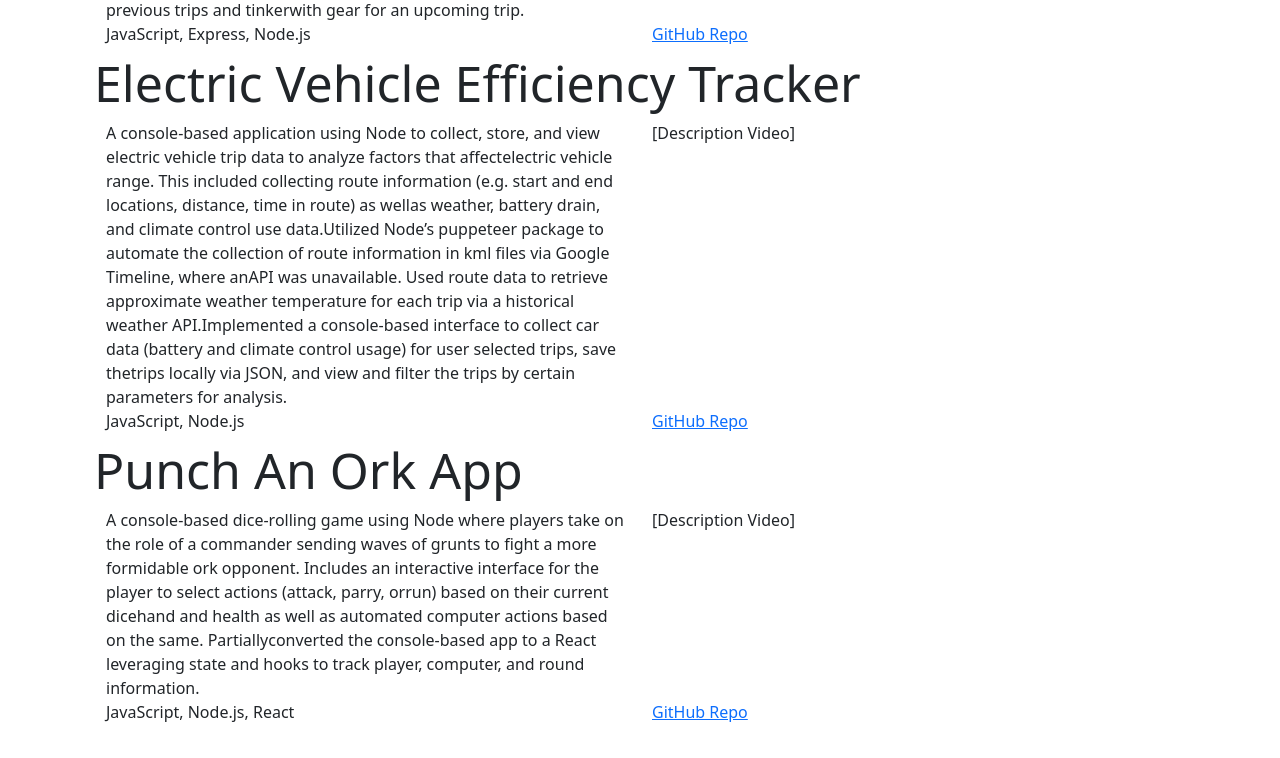
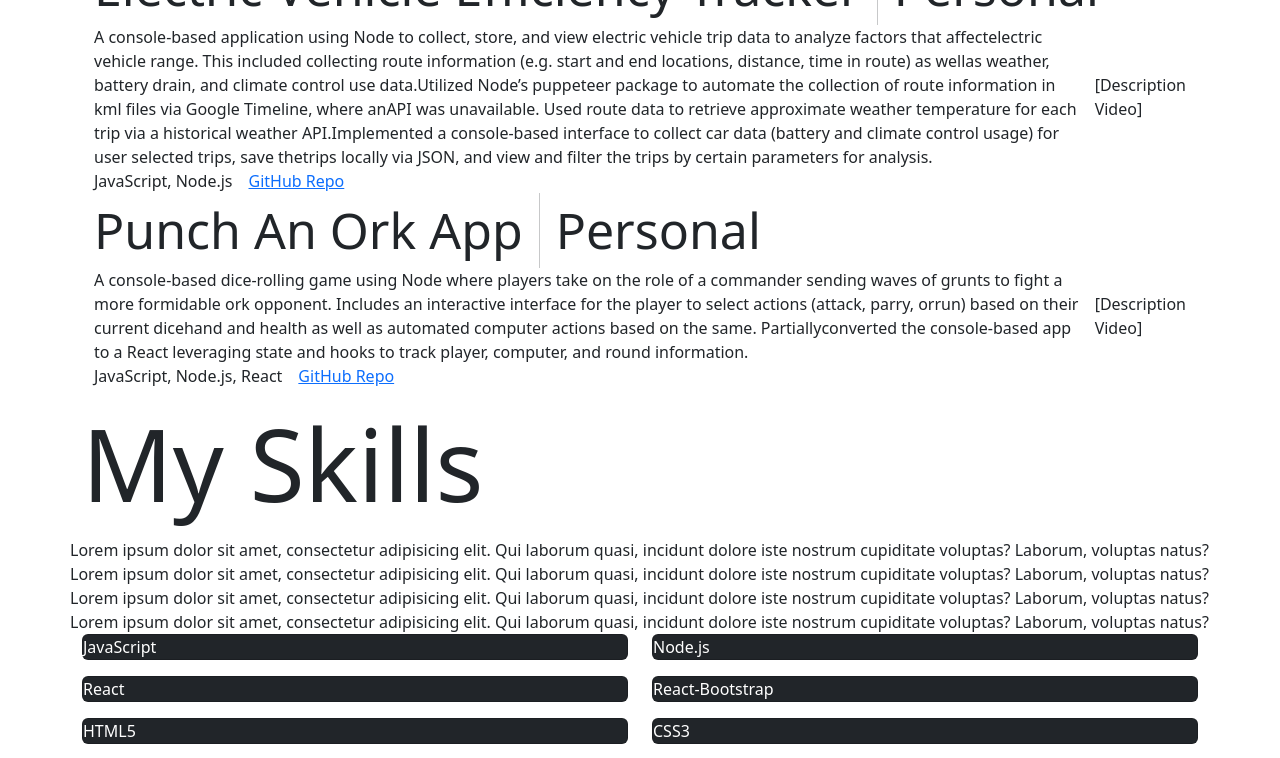
Before and after one commit to alexsimon7/portfolio-website, a React (Create React App) app: page / in a window 1280 px wide. Shown: the part 1120-1878 px from the top of the page. Built offline with nearby package versions, Linux system fonts and the light colour scheme.

Commit message:
added some Stacks, built skills page

```diff
--- a/src/App.js
+++ b/src/App.js
@@ -1,7 +1,7 @@
 import React from 'react';
 import NavBar from './components/NavBar';
 import About from './components/About/About';
-import Projects from './components/Projects/Projects';
+import Projects from './components/Projects';
 import Skills from './components/Skills';
 import Links from './components/Links';
 import Contact from './components/Contact/Contact';
--- a/src/components/About/About.js
+++ b/src/components/About/About.js
@@ -8,7 +8,7 @@ import myPicture from './79182621.jpeg';
 import Stack from "react-bootstrap/Stack";
 
 function About() {
-  return(
+  return (
     <Container id="about">
       <Row>
         <Col>
--- /dev/null
+++ b/src/components/Projects.js
@@ -0,0 +1,43 @@
+import React from "react";
+import Container from "react-bootstrap/Container";
+import Row from "react-bootstrap/Row";
+import Col from "react-bootstrap/Col";
+import experience from "../data";
+import Stack from "react-bootstrap/Stack";
+
+function Projects() {
+  return(
+    <Container id="projects">
+      <Row>
+        <Col style={{fontSize: 100}}>
+          My Projects
+        </Col>
+      </Row>
+      {experience.projects.map((project) => (
+        <Container>
+          <Row style={{fontSize: 50}}>
+            <Stack direction="horizontal" gap={3}>
+              <div>{project.title}</div>
+              <div className="vr"/>
+              <div>{project.reason}</div>
+            </Stack>
+          </Row>
+          <Row>
+            <Stack direction="horizontal" gap={3}>
+              <div>{project.description}</div>
+              <div>{project.video}</div>
+            </Stack>
+          </Row>
+          <Row>
+            <Stack direction="horizontal" gap={3}>
+              <div>{project.tech}</div>
+              <div><a href={project.link}>GitHub Repo</a></div>
+            </Stack>
+          </Row>
+        </Container>
+      ))}
+    </Container>
+  );
+}
+
+export default Projects;
--- a/src/components/Projects/Projects.js
+++ /dev/null
@@ -1,44 +0,0 @@
-import React from "react";
-import Container from "react-bootstrap/Container";
-import Row from "react-bootstrap/Row";
-import Col from "react-bootstrap/Col";
-import projects from "./ProjectData";
-
-function Projects() {
-  return(
-    <Container id="#projects">
-      <Row>
-        <Col style={{fontSize: 100}}>
-          Projects I've Built
-        </Col>
-      </Row>
-      <Container>
-        {projects.map((project) => (
-          <Container>
-            <Row style={{fontSize: 50}}>
-              {project.title}
-            </Row>
-            <Row>
-              <Col>
-                {project.description}
-              </Col>
-              <Col>
-                {project.video}
-              </Col>
-            </Row>
-            <Row>
-              <Col>
-                {project.tech}
-              </Col>
-              <Col>
-                <a href={project.link}>GitHub Repo</a>
-              </Col>
-            </Row>
-          </Container>
-        ))}
-      </Container>
-    </Container>
-  );
-}
-
-export default Projects;
--- a/src/components/Skills.js
+++ b/src/components/Skills.js
@@ -1,5 +1,55 @@
+import React from "react";
+import Container from "react-bootstrap/Container";
+import Row from "react-bootstrap/Row";
+import Col from "react-bootstrap/Col";
+import Stack from "react-bootstrap/Stack";
+import Card from "react-bootstrap/Card";
+import experience from "../data";
+
 function Skills() {
-
+   return(
+     <Container id="skills">
+       <Row>
+         <Col style={{fontSize: 100}}>
+           My Skills
+         </Col>
+       </Row>
+       <Row>
+         Lorem ipsum dolor sit amet, consectetur adipisicing elit. Qui laborum quasi,
+         incidunt dolore iste nostrum cupiditate voluptas? Laborum, voluptas natus?
+         Lorem ipsum dolor sit amet, consectetur adipisicing elit. Qui laborum quasi,
+         incidunt dolore iste nostrum cupiditate voluptas? Laborum, voluptas natus?
+         Lorem ipsum dolor sit amet, consectetur adipisicing elit. Qui laborum quasi,
+         incidunt dolore iste nostrum cupiditate voluptas? Laborum, voluptas natus?
+         Lorem ipsum dolor sit amet, consectetur adipisicing elit. Qui laborum quasi,
+         incidunt dolore iste nostrum cupiditate voluptas? Laborum, voluptas natus?
+       </Row>
+       <Row>
+         <Col>
+           <Stack gap={3}>
+             {experience.skills.filter((skill, index) => (index % 2 === 0)).map((skill, index) => (
+                <div>
+                  <Card bg="dark" text="white">
+                    {`${skill}`}
+                  </Card>
+                </div>
+             ))}
+           </Stack>
+         </Col>
+         <Col>
+           <Stack gap={3}>
+             {experience.skills.filter((skill, index) => (index % 2 !== 0)).map((skill, index) => (
+               <div>
+                 <Card bg="dark" text="white">
+                   {`${skill}`}
+                 </Card>
+               </div>
+             ))}
+           </Stack>
+         </Col>
+       </Row>
+     </Container>
+   )
 }
 
 export default Skills;
--- a/src/components/Projects/ProjectData.js
+++ b/src/data.js
@@ -1,6 +1,7 @@
 const projects = [
   {
     title: "Backpacker's Companion App",
+    reason: "Personal",
     tech: "JavaScript, Express, Node.js",
     description: "A React-based app to assist backpackers in planning and estimating the weight of camping gear prior to a" +
       "backpacking trip. Will utilize Node’s package puppeteer to create a script to collect weights of popular backpacking items" +
@@ -10,9 +11,11 @@ const projects = [
       "with gear for an upcoming trip.",
     video: "[Description Video]",
     link: "https://github.com/alexsimon7/backpacker-trip-companion",
+    current: true
   },
   {
     title: "Electric Vehicle Efficiency Tracker",
+    reason: "Personal",
     tech: "JavaScript, Node.js",
     description: "A console-based application using Node to collect, store, and view electric vehicle trip data to analyze factors that affect" +
       "electric vehicle range. This included collecting route information (e.g. start and end locations, distance, time in route) as well" +
@@ -23,9 +26,11 @@ const projects = [
       "trips locally via JSON, and view and ﬁlter the trips by certain parameters for analysis.",
     video: "[Description Video]",
     link: "https://github.com/alexsimon7/ev-tracker",
+    current: false
   },
   {
     title: "Punch An Ork App",
+    reason: "Personal",
     tech: "JavaScript, Node.js, React",
     description: "A console-based dice-rolling game using Node where players take on the role of a commander sending waves of grunts " +
       "to ﬁght a more formidable ork opponent. Includes an interactive interface for the player to select actions (attack, parry, or" +
@@ -33,7 +38,24 @@ const projects = [
       "converted the console-based app to a React leveraging state and hooks to track player, computer, and round information.",
     video: "[Description Video]",
     link: "https://github.com/alexsimon7/punch-an-ork",
+    current: false
   },
 ];
 
-export default projects;
+const skills = [
+  "JavaScript",
+  "Node.js",
+  "React",
+  "React-Bootstrap",
+  "HTML5",
+  "CSS3",
+  "Git",
+  "Linux"
+];
+
+const experience = {
+  projects,
+  skills,
+}
+
+export default experience;
```
